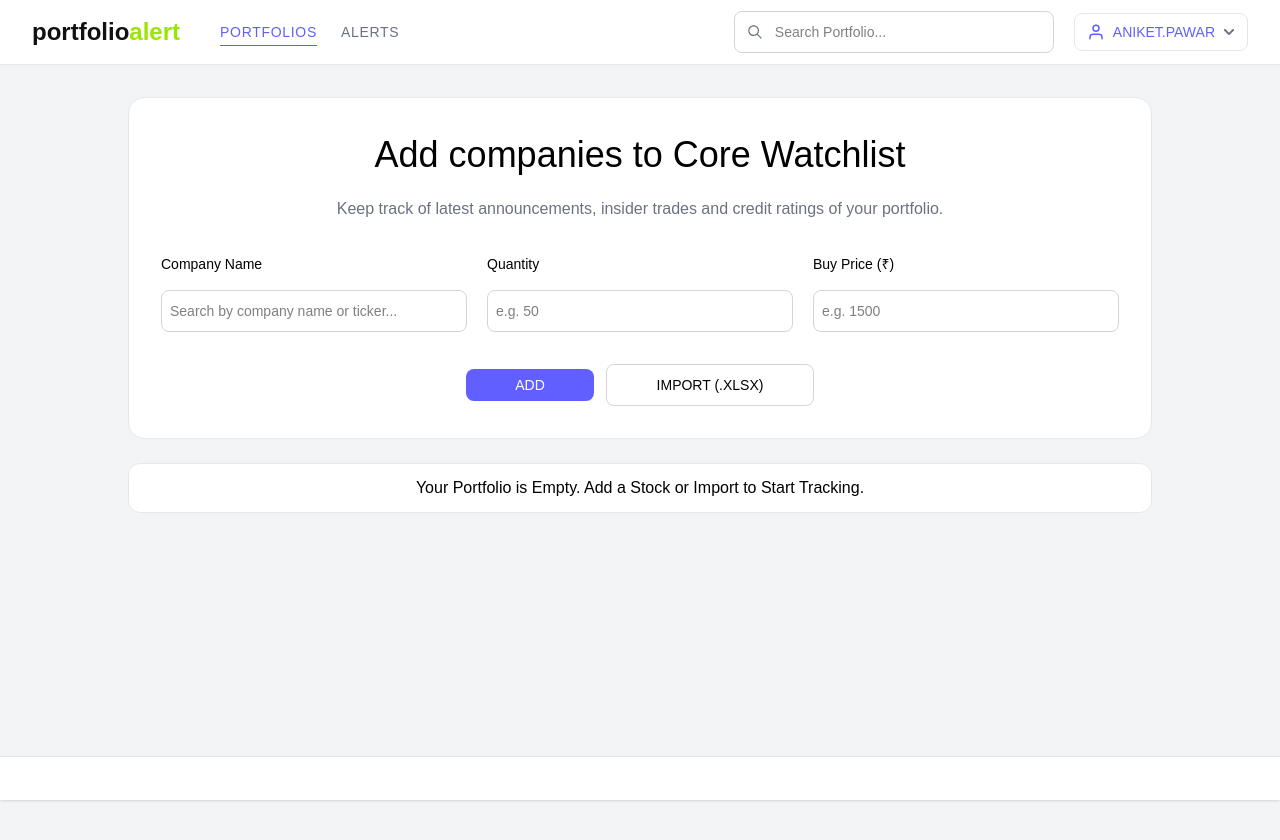
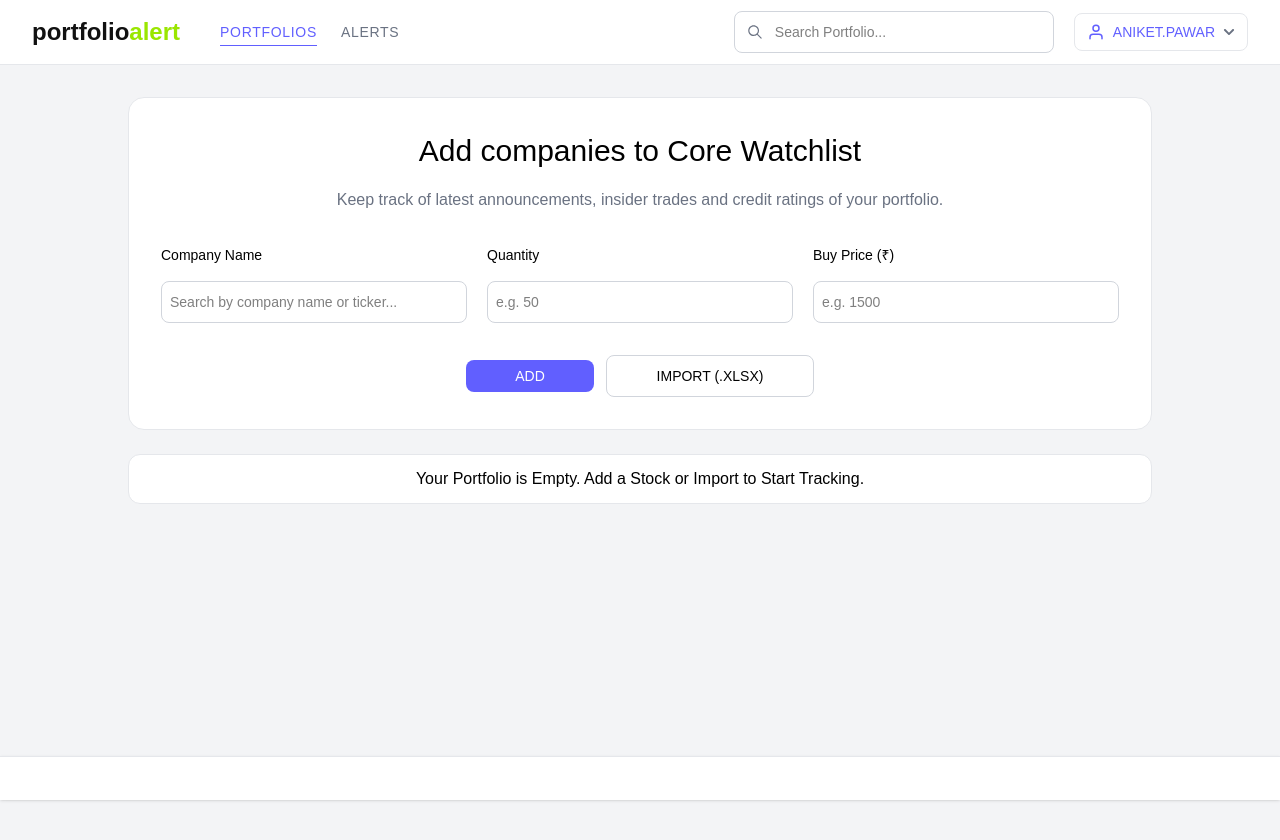
Before and after one commit to BL-Aniket/StockPriceFeedApp, a React (Vite) app in the folder client/: page /watchlist in a window 1280 px wide. Shown: the top 840 px of the page. Built offline with nearby package versions, Linux system fonts and the light colour scheme.

Commit message:
Aniket added some changes in login layout

```diff
--- a/client/src/pages/Portfolio.jsx
+++ b/client/src/pages/Portfolio.jsx
@@ -93,7 +93,7 @@ const Portfolio = () => {
             <div className="bg-white max-w-5xl mx-auto p-5 sm:p-8 rounded-2xl border border-gray-200">
 
                 {/* HEADING */}
-                <div className="text-3xl sm:text-4xl text-center font-medium leading-snug">
+                <div className="text-2xl sm:text-3xl font-medium text-center leading-snug">
                     Add companies to Core Watchlist
                 </div>
 
--- a/client/src/pages/RootLayout.jsx
+++ b/client/src/pages/RootLayout.jsx
@@ -46,7 +46,6 @@ const RootLayout = () => {
 
     return (
         <section className="min-h-screen flex flex-col">
-
             {/* NAVBAR */}
             <Navbar />
 
```
